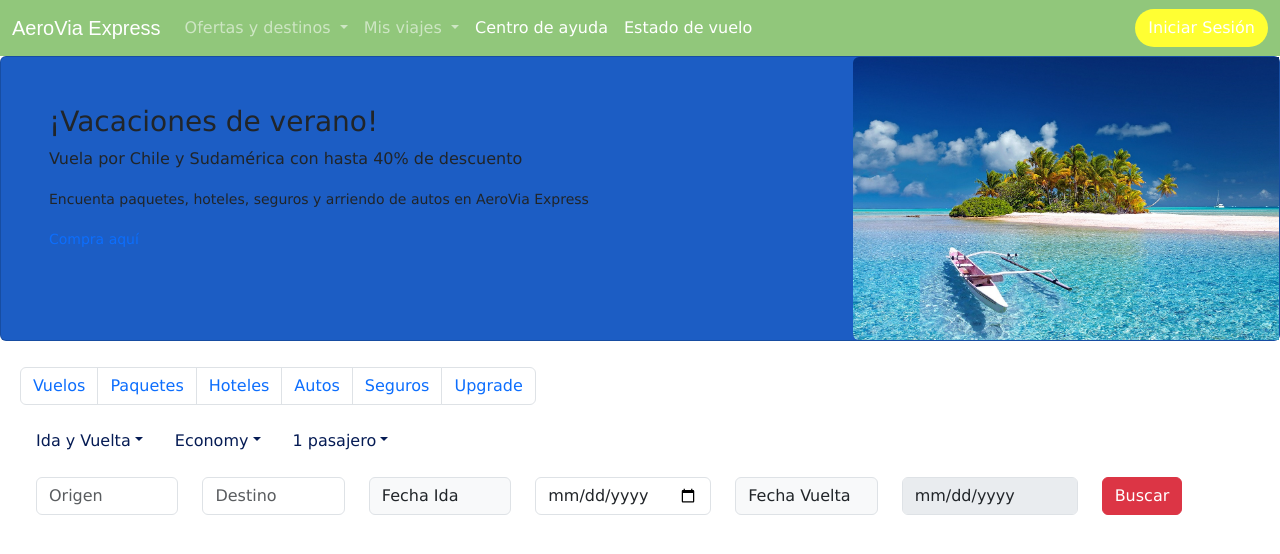
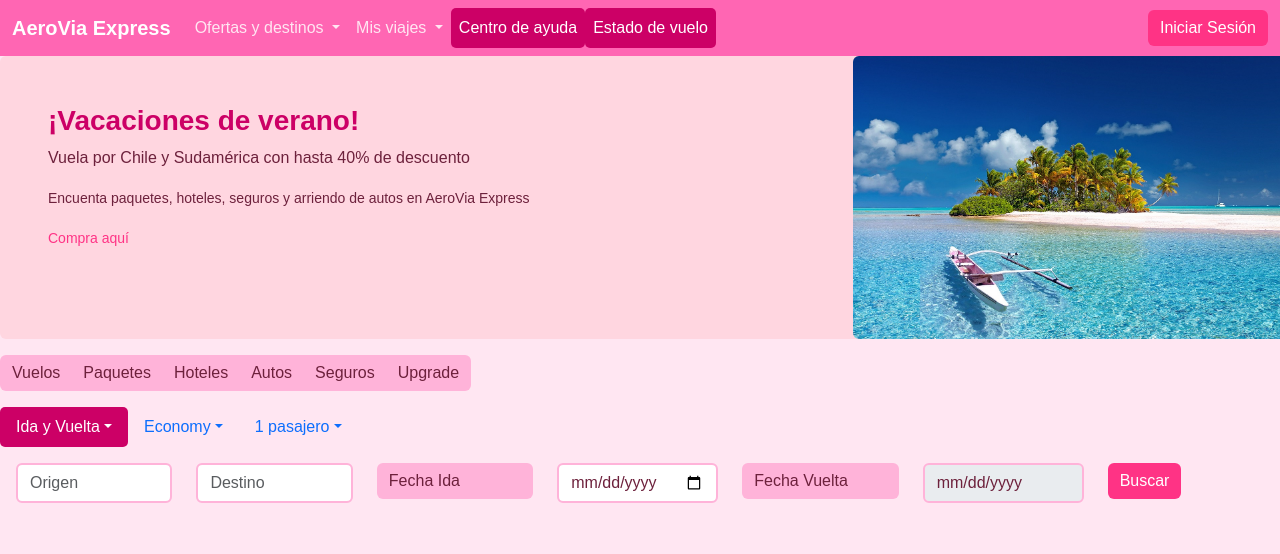
Before and after one commit to Sakhura/KeCapProgramacionWeb, a plain HTML site: page PaginaLosCalladitos/Aerolinea/index.html in a window 1280 px wide. Drawn offline with nearby package versions, Linux system fonts and the light colour scheme.

Commit message:
update rosa

```diff
--- a/PaginaLosCalladitos/Aerolinea/assets/css/style.css
+++ b/PaginaLosCalladitos/Aerolinea/assets/css/style.css
@@ -1,45 +1,106 @@
-body{
-    font-family: 'Lucida Sans', 'Lucida Sans Regular', 'Lucida Grande', 'Lucida Sans Unicode', Geneva, Verdana, sans-serif;
-    margin: 0;
-    padding: 0;
+/* Fondo general */
+body {
+    background-color: #ffe6f2;
+    color: #6d213c;
+    font-family: 'Arial', sans-serif;
 }
 
-.navbar{
-    background-color: #91c77b;
+/* Navbar */
+.navbar {
+    background-color: #ff66b3;
 }
 
-.nav.link, .btn{
-    color: #FFFFFF;
+.navbar .navbar-brand {
+    color: #ffffff;
+    font-weight: bold;
 }
 
-#IniciarSesion{
-    background-color: #FFFF33;
-    border-radius: 20px;
+.navbar .nav-link {
+    color: #ffe6f2;
+    font-weight: 500;
 }
 
-.card{
-    background-color: #1c5dc4;
+.navbar .nav-link:hover {
+    color: #ffb3d9;
+    text-decoration: underline;
 }
 
-.page-item{
-    color: #051B54;
+/* Botón de inicio de sesión */
+#IniciarSesion {
+    background-color: #ff3385;
+    color: #ffffff;
+    border: none;
 }
 
-#list a{
-    color: #051B54;
+#IniciarSesion:hover {
+    background-color: #cc0066;
+    color: #ffe6f2;
 }
 
-#image a{
+/* Card */
+.card {
+    border: none;
+    background-color: #ffd6e0;
+    color: #6d213c;
+}
+
+.card-title {
+    color: #cc0066;
+    font-weight: bold;
+}
+
+.card-text a {
+    color: #ff3385;
     text-decoration: none;
 }
 
-#form{
-    border-radius: 10px;
-    box-shadow: 0 0 10px rgba(red, green, blue, alpha);
-    margin: 10px;
-    padding: 10px;
+.card-text a:hover {
+    color: #cc0066;
+    text-decoration: underline;
 }
 
-.navbar-brand{
-    font-family: Arial, Helvetica, sans-serif;
+/* Paginación */
+.pagination .page-link {
+    background-color: #ffb3d9;
+    color: #6d213c;
+    border: none;
 }
+
+.pagination .page-link:hover {
+    background-color: #ff66b3;
+    color: #ffffff;
+}
+
+/* Formularios */
+.form-control {
+    border: 2px solid #ffb3d9;
+    color: #6d213c;
+}
+
+.form-control:focus {
+    border-color: #ff66b3;
+    box-shadow: 0 0 5px rgba(255, 102, 179, 0.5);
+}
+
+.input-group-text {
+    background-color: #ffb3d9;
+    color: #6d213c;
+    border: none;
+}
+
+/* Botón de búsqueda */
+button.btn-danger {
+    background-color: #ff3385;
+    border: none;
+}
+
+button.btn-danger:hover {
+    background-color: #cc0066;
+}
+
+/* Links activos */
+.nav-link.active {
+    color: #ffffff;
+    background-color: #cc0066;
+    border-radius: 5px;
+}
```
